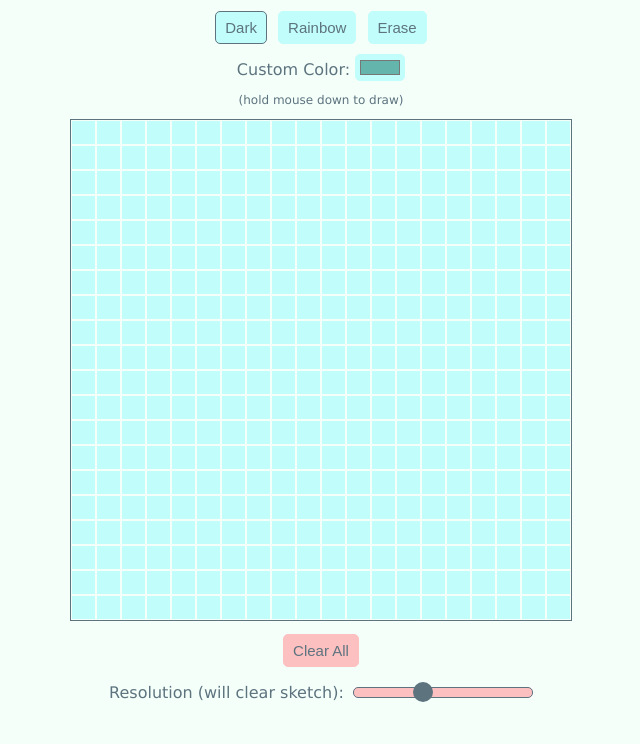
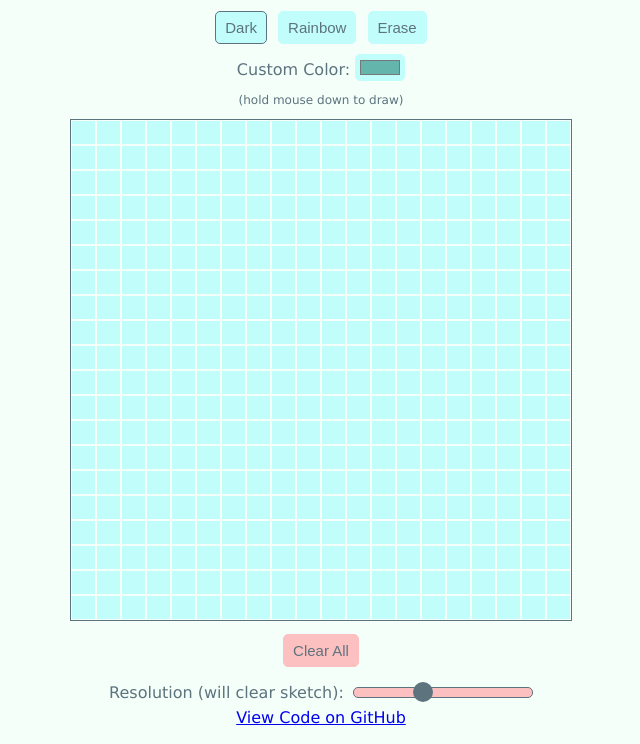
Before and after one commit to nbirne/etch-a-sketch, a plain HTML site: page index.html in a window 1280 px wide. Shown: the part 56-800 px from the top of the page, without its empty margins (319-959 px from the left). Drawn offline with Linux system fonts and the light colour scheme.

Commit message:
Add footer

```diff
--- a/index.html
+++ b/index.html
@@ -32,4 +32,7 @@
 
         <script src="script.js"></script>
     </body>
+    <footer>
+        <a href="https://github.com/nbirne/etch-a-sketch">View Code on GitHub</a>
+    </footer>
 </html>
```
